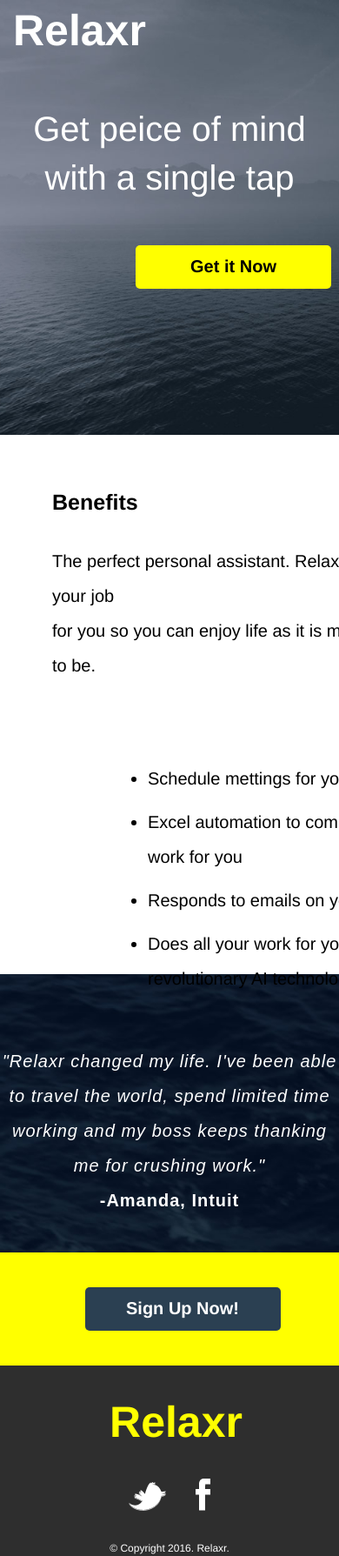
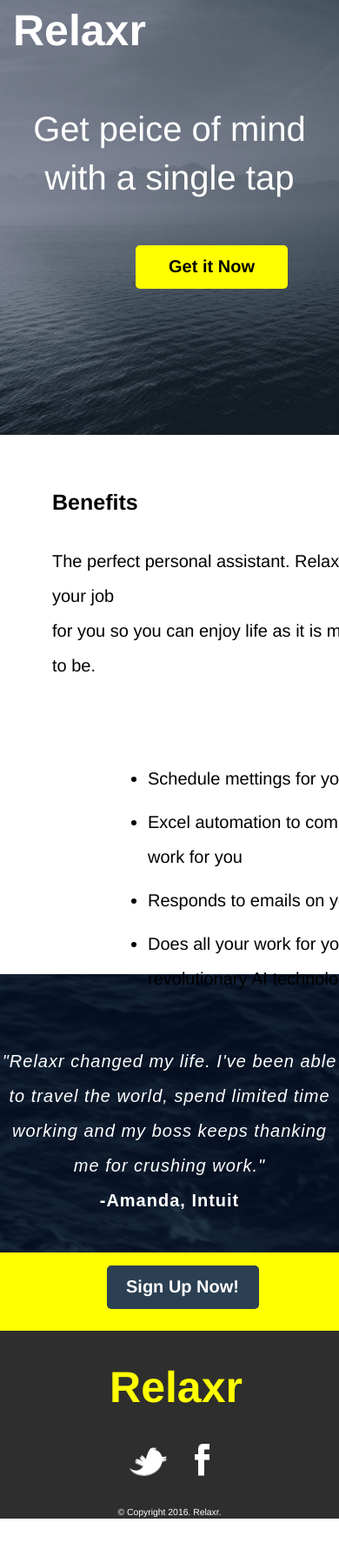
Before and after one commit to girlshawn35/homework-relaxr-landing, a plain HTML site: page index.html in a window 390 px wide. Shown: the top 1789 px of the page at 87% size. After the commit the page ends 1746 px from the top, so only its background shows below. Drawn offline with Linux system fonts and the light colour scheme.

Commit message:
adds media queries

```diff
--- a/css/style.css
+++ b/css/style.css
@@ -179,3 +179,69 @@ footer {
 /******************************************
 /* ADDITIONAL STYLES
 /*******************************************/
+
+@media (max-width: 768px){
+  body {
+    width: 100%;
+    /*margin-left: 5%;*/
+    font-size: 50%;
+    padding: 0 auto;
+  }
+  header{
+    width: 100%;
+  }
+  h3{
+    width: 125px;
+  }
+  #container{
+    width: 100%;
+  }
+  #benefits{
+    width: 100%;
+  }
+  #quote {
+    font-size: 90%;
+}
+#yellow{
+  width: 100%;
+  height: 60px;
+}
+#sign-up{
+  width: 125px;
+  position: center;
+  margin-top: 0px;
+}
+}
+
+@media (max-width: 1000px){
+  body {
+    width: 100%;
+    /*margin-left: 5%;*/
+    font-size: 65%;
+    padding: 0 auto;
+  }
+  header{
+    width: 100%;
+  }
+  h3{
+    width: 175px;
+    position: center;
+  }
+  #container{
+    width: 100%;
+  }
+  #benefits{
+    width: 100%;
+  }
+  #quote {
+    font-size: 90%;
+}
+#yellow{
+  width: 100%;
+  height: 60px;
+}
+#sign-up{
+  width: 175px;
+  position: center;
+  margin-top: 0px;
+}
```
